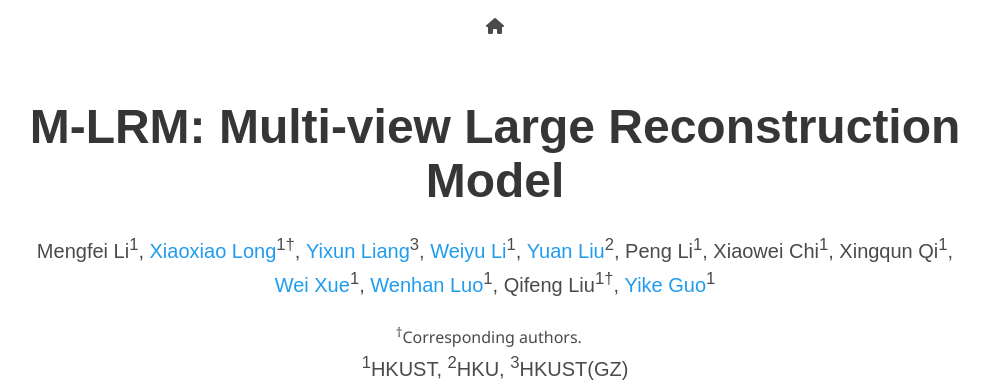
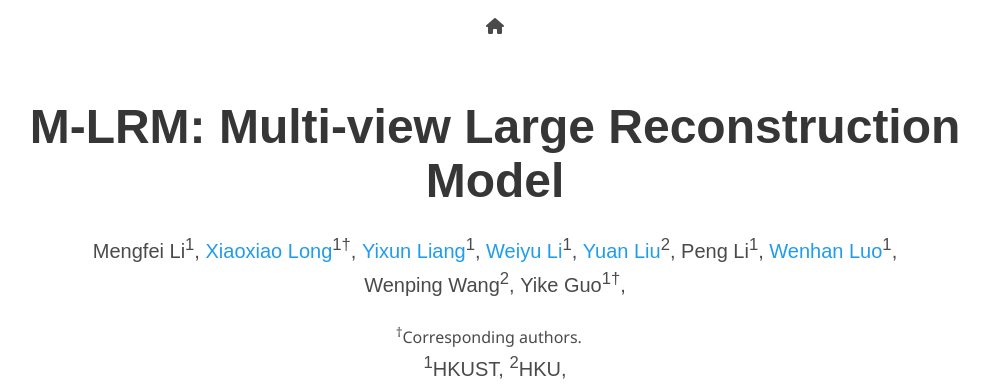
Before and after one commit to murphylmf/M-LRM, a plain HTML site: page index.html in a window 1280 px wide. Shown: the top 392 px of the page, without its empty margins (145-1136 px from the left). Drawn offline with nearby package versions, Linux system fonts and the light colour scheme; some icons are missing; a web font is replaced by a local one.

Commit message:
Update index.html

```diff
--- a/index.html
+++ b/index.html
@@ -88,7 +88,7 @@
               <a href="https://www.xxlong.site/">Xiaoxiao Long</a><sup>1&dagger;</sup>,</span>
             </span>
             <span class="author-block">
-              <a href="https://yixunliang.github.io/">Yixun Liang</a><sup>3</sup>,</span>
+              <a href="https://yixunliang.github.io/">Yixun Liang</a><sup>1</sup>,</span>
             </span>
             <span class="author-block">
               <a href="https://weiyuli.xyz/">Weiyu Li</a><sup>1</sup>,</span>
@@ -100,24 +100,13 @@
               Peng Li<sup>1</sup>,</span>
             </span>
             <span class="author-block">
-              Xiaowei Chi<sup>1</sup>,</span>
-            </span>
-            <span class="author-block">
-              Xingqun Qi<sup>1</sup>,</span>
-            </span>
-            <br>
-            <span class="author-block">
-              <a href="http://wei-xue.com/index.htm">Wei Xue</a><sup>1</sup>,</span>
-            </span>
-            <span class="author-block">
               <a href="https://clinplayer.github.io/">Wenhan Luo</a><sup>1</sup>,</span>
             </span>
             <span class="author-block">
-              Qifeng Liu<sup>1&dagger;</sup>,</span>
+              Wenping Wang</a><sup>2</sup>,</span>
             </span>
             <span class="author-block">
-             <a href="https://cse.hkust.edu.hk/admin/people/faculty/profile/yikeguo">Yike Guo</a><sup>1</sup></span>
-            </span>
+              Yike Guo<sup>1&dagger;</sup>,</span>
           </div>
           <br>
           <!-- <sup>*</sup>The first two authors contribute equally. &nbsp;&nbsp; -->
@@ -125,7 +114,6 @@
           <div class="is-size-5 publication-authors">
             <span class="author-block"><sup>1</sup>HKUST,</span>
             <span class="author-block"><sup>2</sup>HKU,</span>
-            <span class="author-block"><sup>3</sup>HKUST(GZ)</span>
           </div>
 
           <div class="column has-text-centered">
```
